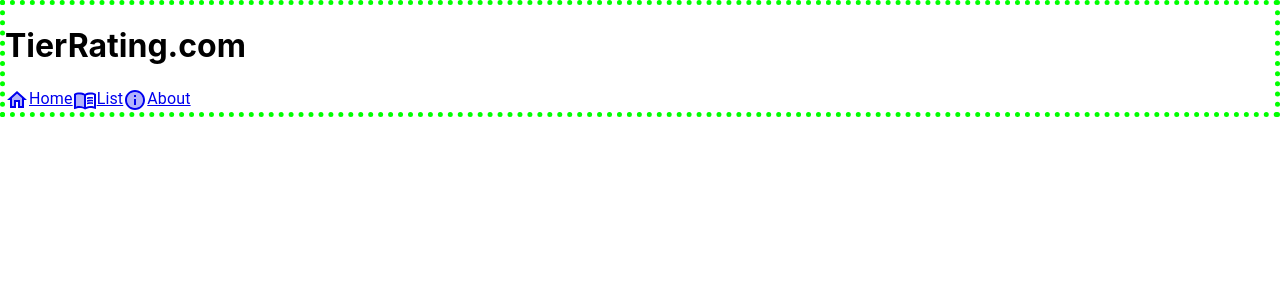
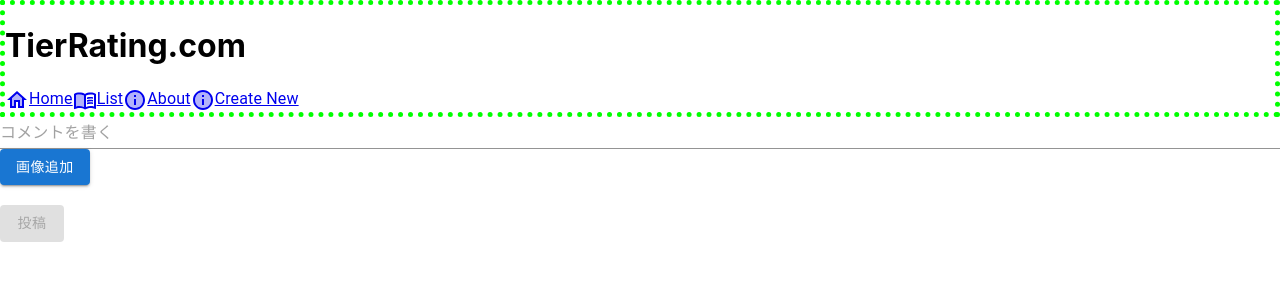
Before and after one commit to caldius/TierRating, a React (Create React App) app: page /new in a window 1280 px wide. Shown: the top 300 px of the page. Built offline with nearby package versions, Linux system fonts and the light colour scheme.

Commit message:
Create New画面のガワを追加

```diff
--- a/src/App.tsx
+++ b/src/App.tsx
@@ -9,6 +9,7 @@
 import Header from "./Header";
 // import Create from "./create/Create";
 import Pages from "./pages/Pages";
+import New from "./new/New";
 
 const App: FC = () => (
   <BrowserRouter>
@@ -16,6 +17,7 @@
     <Routes>
       <Route path="/" element={<Home />} />
       <Route path="/about" element={<About />} />
+      <Route path="/new" element={<New />} />
       <Route path="/list" element={<PageList />} />
       {/* <Route path="/create" element={<Create />} /> */}
       <Route path="/pages/:pageId" element={<Pages />} />
--- a/src/Header.tsx
+++ b/src/Header.tsx
@@ -33,6 +33,12 @@
           About
         </Typography>
       </Link>
+      <Link to="/new">
+        <Typography noWrap display="inline">
+          <InfoTwoToneIcon style={iconStyle} />
+          Create New
+        </Typography>
+      </Link>
     </div>
   );
 };
--- /dev/null
+++ b/src/new/New.tsx
@@ -0,0 +1,150 @@
+// import { Link } from "react-router-dom";
+import "../App.css";
+import React, { useState } from "react";
+import axios from "axios";
+import TextField from "@mui/material/TextField";
+import Button from "@mui/material/Button";
+import CircularProgress from "@mui/material/CircularProgress";
+import IconButton from "@mui/material/IconButton";
+import CancelTwoToneIcon from "@mui/icons-material/CancelTwoTone";
+import { getKey } from "../Utils/Utils";
+
+export type Props = {
+  // ...
+};
+
+const New: React.FC<Props> = (_props) => {
+  const [isCommentSending, setIsCommentSending] = useState(false);
+  const [images, setImages] = useState<File[]>([]);
+  const [imageTitles, setImageTitles] = useState<string[]>([]);
+  const [commentText, setCommentText] = useState<string>("");
+  const inputId = Math.random().toString(32).substring(2);
+
+  /**
+   * 投稿ボタン押下時の処理
+   * // TODO色々ちゃんと書く
+   */
+  const handleOnSubmit = async (e: React.SyntheticEvent): Promise<void> => {
+    e.preventDefault();
+    setIsCommentSending(true);
+
+    const target = e.target as typeof e.target & {
+      comment: { value: string };
+    };
+
+    const data = new FormData();
+
+    images.forEach((image) => {
+      data.append("images[]", image);
+    });
+    data.append("comment", target.comment?.value || "");
+
+    // TODO: DATAに対していろんなテキストを付け足してあげる;
+
+    // 中身の確認vvvvvvvvvvvvvvv
+    console.log(...data.entries());
+    // 中身の確認^^^^^^^^^^^^^^^^^
+
+    // TODO こうかな？
+    const postedComment = await axios.post("https://www.tierrating.com/api/new/", data);
+    console.log(postedComment);
+
+    // TODO それともこうかな？
+    const postedComment2 = await axios.post("https://www.tierrating.com/api/new/", data, {
+      headers: { "Content-Type": "multipart/form-data" },
+    });
+    console.log(postedComment2);
+
+    setIsCommentSending(false);
+  };
+
+  /**
+   * 画像追加押下時の処理
+   * // TODO色々ちゃんと書く
+   */
+  const handleOnAddImage = (e: React.ChangeEvent<HTMLInputElement>) => {
+    if (!e.target.files) return;
+    setImages([...images, ...e.target.files]);
+
+    // TODOテキストリスト追加 要動作確認・・・
+    setImageTitles(imageTitles.concat(Array(e.target.files.length).fill("")));
+  };
+
+  const handleOnRemoveImage = (index: number) => {
+    // 選択した画像は削除可能
+    const newImages = [...images];
+    newImages.splice(index, 1);
+    setImages(newImages);
+
+    // TODO↑を参考にテキストリスト削除処理追加
+    //      したものがこれ、要動作確認
+    const newImageTitles = [...imageTitles];
+    newImageTitles.splice(index, 1);
+    setImageTitles(newImageTitles);
+  };
+
+  return (
+    <form action="" onSubmit={(e) => handleOnSubmit(e)}>
+      <TextField
+        name="comment"
+        value={commentText}
+        multiline
+        minRows={1}
+        maxRows={20}
+        placeholder="コメントを書く"
+        fullWidth
+        variant="standard"
+        disabled={isCommentSending}
+        onChange={(e) => setCommentText(e.target.value)}
+      />
+      {/* 1つのボタンで画像を選択する */}
+      <label htmlFor={inputId}>
+        <Button variant="contained" component="span">
+          画像追加
+        </Button>
+        <input
+          id={inputId}
+          type="file"
+          multiple
+          accept="image/*,.png,.jpg,.jpeg,.gif"
+          onChange={(e: React.ChangeEvent<HTMLInputElement>) => handleOnAddImage(e)}
+          style={{ display: "none" }}
+        />
+      </label>
+      {/* 画像を選択したら選択中のすべての画像のプレビューを表示 */}
+      {images.map((image, i) => (
+        <div key={`${image.name}+${getKey(4)}`} style={{ position: "relative", width: "40%" }}>
+          <IconButton
+            size="small"
+            aria-label="delete image"
+            style={{ position: "absolute", top: 10, left: 10, color: "#b11" }}
+            onClick={() => handleOnRemoveImage(i)}
+          >
+            <CancelTwoToneIcon />
+          </IconButton>
+          <img alt={image.name} src={URL.createObjectURL(image)} style={{ height: "100px" }} />
+          <TextField
+            name="comment"
+            value={imageTitles[i]}
+            placeholder="コ"
+            variant="standard"
+            disabled={isCommentSending}
+            // 配列を書き換えたものをset関数に投げる
+            onChange={(e) => setImageTitles([...imageTitles].splice(i, 1, e.target.value))}
+          />
+        </div>
+      ))}
+      <br />
+      <br />
+      {isCommentSending ? (
+        <CircularProgress />
+      ) : (
+        <Button variant="contained" type="submit" disableElevation disabled={!commentText}>
+          投稿
+        </Button>
+      )}
+    </form>
+  );
+};
+
+export default New;
--- a/src/page-list/PageList.tsx
+++ b/src/page-list/PageList.tsx
@@ -1,15 +1,24 @@
 /* eslint-disable @typescript-eslint/no-unused-vars */
-import React, { FC, useEffect, useState } from "react";
+import React, { FC, Fragment, useEffect, useState } from "react";
 import { Link } from "react-router-dom";
 import "../App.css";
 import axios, { AxiosError, AxiosResponse } from "axios";
-import { Chip } from "@material-ui/core";
+import { Chip, InputLabel } from "@material-ui/core";
+import List from "@mui/material/List";
+import ListItem from "@mui/material/ListItem";
+import ListItemText from "@mui/material/ListItemText";
+import ArticleTwoToneIcon from "@mui/icons-material/ArticleTwoTone";
+import { Divider } from "@mui/material";
+import Select, { SelectChangeEvent } from "@mui/material/Select";
+import FormControl from "@mui/material/FormControl";
+import MenuItem from "@mui/material/MenuItem";
+
 import { getKey } from "../Utils/Utils";
-// import image from "../testimg.png"; // ここでパス指定して変数として利用する
 
 type jsonPost = {
   page_id: number;
   page_name: string;
+  page_description: string;
   create_date: string;
   tag_name: string[];
   isDisp?: boolean;
@@ -54,55 +63,83 @@
   /** コンボボックス変更時のイベント
    *  選択したタグを含んでいる行はisDisp=True それ以外はFalse
    */
-  const onChangeTagCombo = (selectValue: string) => {
+  const handleChangeTagCombo = (event: SelectChangeEvent) => {
     setJsonLists(
       jsonLists.map((x) =>
-        x.tag_name?.includes(selectValue) || selectValue === "" ? { ...x, isDisp: true } : { ...x, isDisp: false }
+        x.tag_name?.includes(event.target.value) || event.target.value === ""
+          ? { ...x, isDisp: true }
+          : { ...x, isDisp: false }
       )
     );
   };
+
+  const iconStyle: React.CSSProperties = { verticalAlign: "middle", display: "inline-flex" };
 
   return (
     <>
       <h1>This is ListPage</h1>
 
-      <select name="tags" onChange={(e) => onChangeTagCombo(e.target.value)}>
+      {/* TODOけす */}
+      {/* <select name="tags" onChange={(e) => onChangeTagCombo(e.target.value)}>
         <option> </option>
-        {/* {tagNameList.map((x) => (
-          <option>{x}</option>
-        ))} */}
         {jsonTagName.map((x) => (
           <option key={x.tag_name}>{x.tag_name}</option>
         ))}
-      </select>
+      </select> */}
 
-      <ol>
+      <FormControl sx={{ m: 1, minWidth: 120 }} size="small">
+        {/* TODO↓このへんいろいろなおす */}
+        <InputLabel id="tag-combobox-label">Filter</InputLabel>
+        <Select
+          labelId="tag-combobox-label"
+          id="tag-combobox"
+          label="TESTTESTTEST"
+          onChange={handleChangeTagCombo}
+          defaultValue=""
+        >
+          <MenuItem value="">_</MenuItem>
+          {jsonTagName.map((x) => (
+            <MenuItem key={x.tag_name} value={x.tag_name}>
+              {x.tag_name}
+            </MenuItem>
+          ))}
+        </Select>
+      </FormControl>
+
+      <List>
         {/* isDispがFalseのものは表示しない ※初期値はundefinedは許可 */}
         {jsonLists
           .filter((x) => x.isDisp !== false)
           .map((row) => (
-            <li key={row.page_id}>
-              <Link to={`/pages/${row.page_id}`}>{row.page_name} </Link>
-              {row.tag_name?.map((x) => (
-                <Chip color="primary" size="small" style={{ fontSize: "0.2em" }} key={x} label={x} variant="outlined" />
-              ))}
-            </li>
+            <Fragment key={row.page_id}>
+              <ListItem disablePadding>
+                <ListItemText
+                  primary={
+                    <>
+                      <Link to={`/pages/${row.page_id}`}>
+                        <ArticleTwoToneIcon style={iconStyle} />
+                        {row.page_name}
+                      </Link>
+                      {row.tag_name?.map((x) => (
+                        <Chip
+                          color="primary"
+                          size="small"
+                          style={{ fontSize: "0.2em" }}
+                          key={x}
+                          label={x}
+                          variant="outlined"
+                        />
+                      ))}
+                    </>
+                  }
+                  // ↓page_descriptionを受け取って表示するように変更する
+                  secondary={row.page_description}
+                />
+              </ListItem>
+              <Divider />
+            </Fragment>
           ))}
-      </ol>
-
-      <p>
-        {/* isDispがFalseのものは表示しない ※初期値はundefinedは許可 */}
-        {jsonLists
-          .filter((x) => x.isDisp !== false)
-          .map((row) => (
-            <li key={row.page_id}>
-              <Link to={`/pages/${row.page_id}`}>{row.page_name} </Link>
-              {row.tag_name?.map((x) => (
-                <Chip color="primary" size="small" style={{ fontSize: "0.2em" }} key={x} label={x} variant="outlined" />
-              ))}
-            </li>
-          ))}
-      </p>
+      </List>
     </>
   );
 };
```
Also changed, not shown: tsconfig.json (+4 -9 lines), .eslintrc.js.
